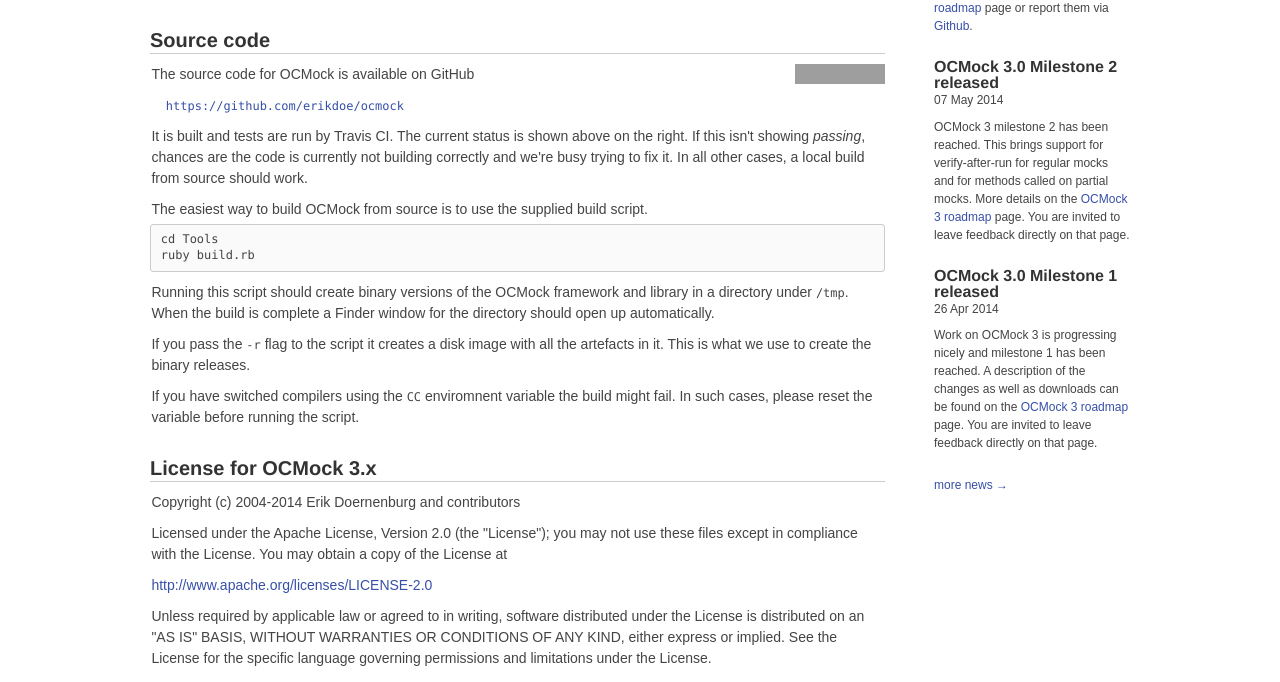
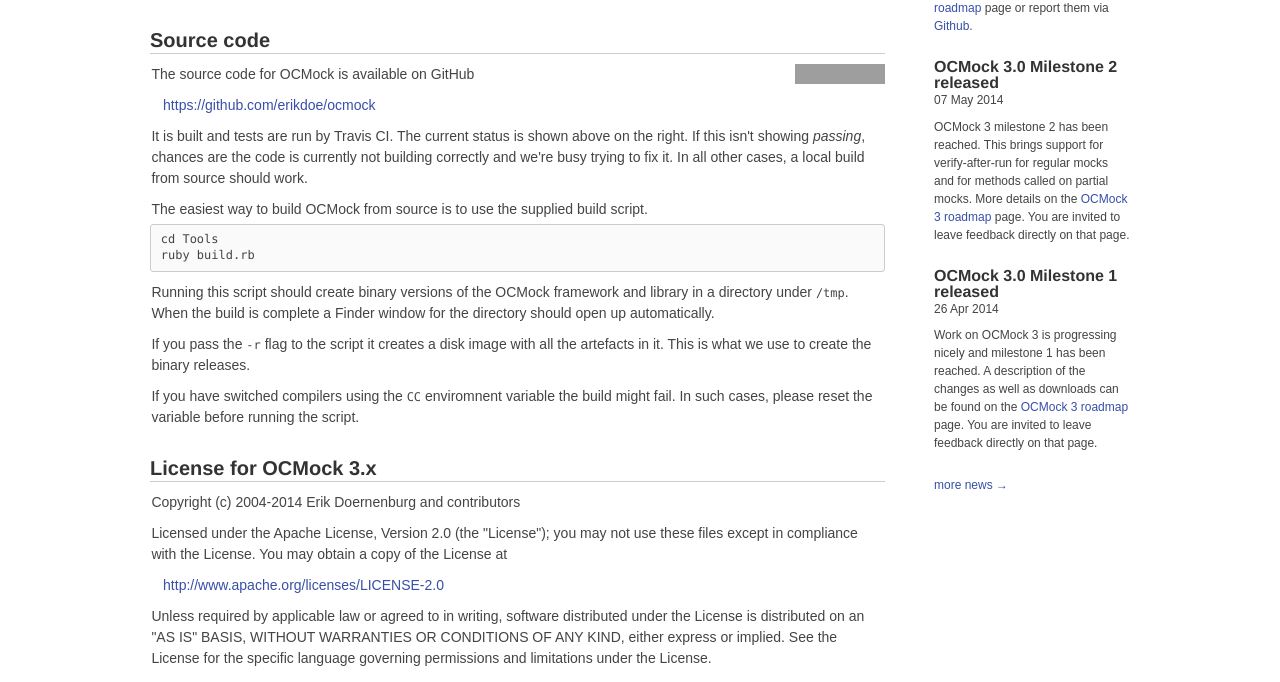
Before and after one commit to erikdoe/ocmock, a Jekyll site: the page built from download.html, in a window 1280 px wide. Shown: the part 418-1100 px from the top of the page. Built offline with Jekyll 4.4.1, drawn with Linux system fonts in a browser that asks for light colours; grey boxes are pictures that could not be loaded.

Commit message:
Formatting.

```diff
--- a/download.html
+++ b/download.html
@@ -45,7 +45,7 @@ published: true
 <p>The source code for OCMock is available on GitHub
 	<span id="cistatus"><a href="https://travis-ci.org/erikdoe/ocmock"><img src="https://travis-ci.org/erikdoe/ocmock.png?branch=master"></a></span>
 
-<p><code>&nbsp;&nbsp;<a href="https://github.com/erikdoe/ocmock">https://github.com/erikdoe/ocmock</a></code>
+<p>&nbsp;&nbsp;&nbsp;<a href="https://github.com/erikdoe/ocmock">https://github.com/erikdoe/ocmock</a>
 
 <p>It is built and tests are run by Travis CI. The current status is shown above on the right. If this isn't showing <i>passing</i>, chances are the code is currently not building correctly and we're busy trying to fix it. In all other cases, a local build from source should work.
 
@@ -70,7 +70,7 @@ ruby build.rb
   not use these files except in compliance with the License. You may obtain
   a copy of the License at
 
-<p><a href="http://www.apache.org/licenses/LICENSE-2.0">http://www.apache.org/licenses/LICENSE-2.0</a>
+<p>&nbsp;&nbsp;&nbsp;<a href="http://www.apache.org/licenses/LICENSE-2.0">http://www.apache.org/licenses/LICENSE-2.0</a>
 
 <p>Unless required by applicable law or agreed to in writing, software
   distributed under the License is distributed on an "AS IS" BASIS, WITHOUT
```
